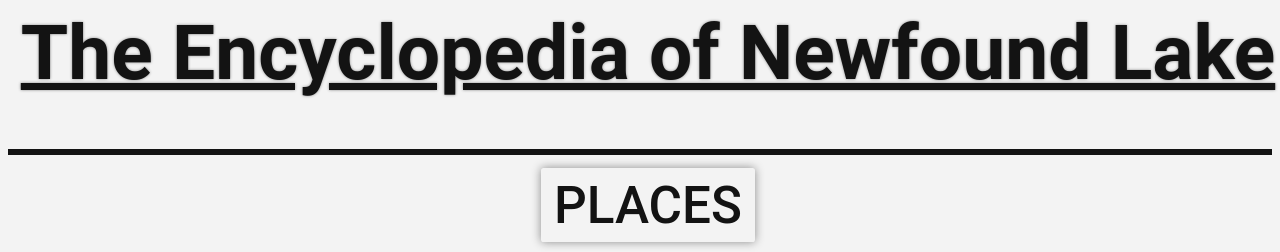
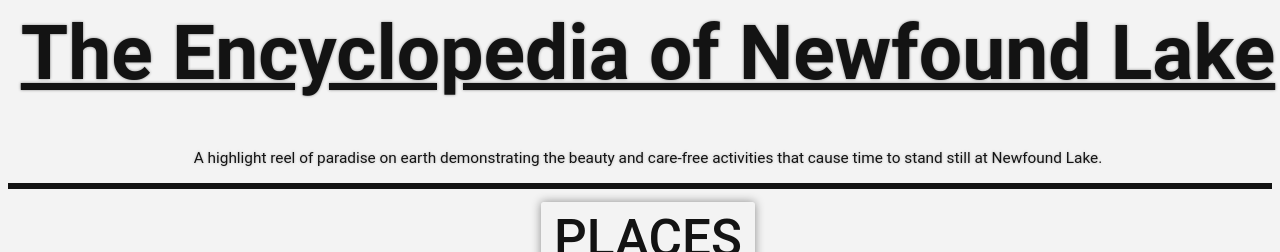
Before and after one commit to CharlieEngler3/CharlieEngler3.github.io, a plain HTML site: page index.html in a window 1280 px wide. Shown: the top 252 px of the page. Drawn offline with Linux system fonts and the light colour scheme.

Commit message:
Update index.html

```diff
--- a/index.html
+++ b/index.html
@@ -7,6 +7,10 @@
 
     <body>
         <h1>The Encyclopedia of Newfound Lake</h1>
+
+        <p>
+            A highlight reel of paradise on earth demonstrating the beauty and care-free activities that cause time to stand still at Newfound Lake.
+        </p>
 
         <div class="Divider"></div>
 
```
